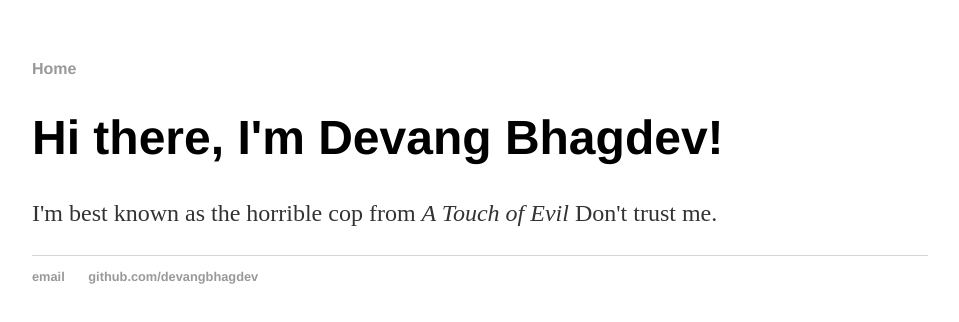
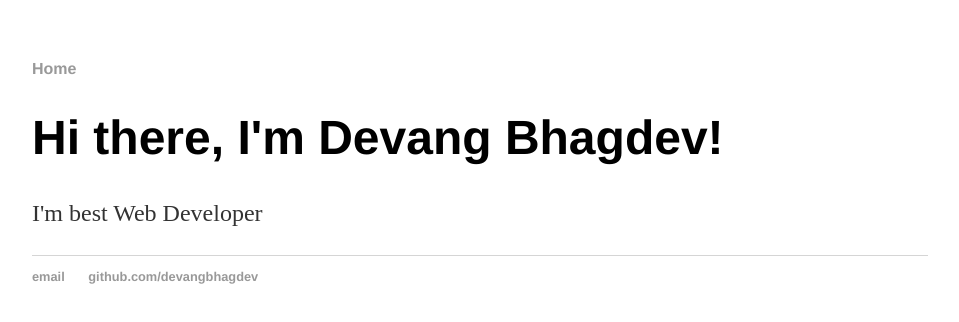
Before and after one commit to devangbhagdev/devang.github.io, a plain HTML site: page index.html in a window 1280 px wide. Shown: the whole page, without its empty margins (160-1119 px from the left). Drawn offline with Linux system fonts and the light colour scheme.

Commit message:
Update index.html

```diff
--- a/index.html
+++ b/index.html
@@ -13,7 +13,7 @@
 		<div class="container">
     		<div class="blurb">
         		<h1>Hi there, I'm Devang Bhagdev!</h1>
-				<p>I'm best known as the horrible cop from <em>A Touch of Evil</em> Don't trust me. </p>
+				<p>I'm best Web Developer</p>
     		</div><!-- /.blurb -->
 		</div><!-- /.container -->
 		<footer>
```
